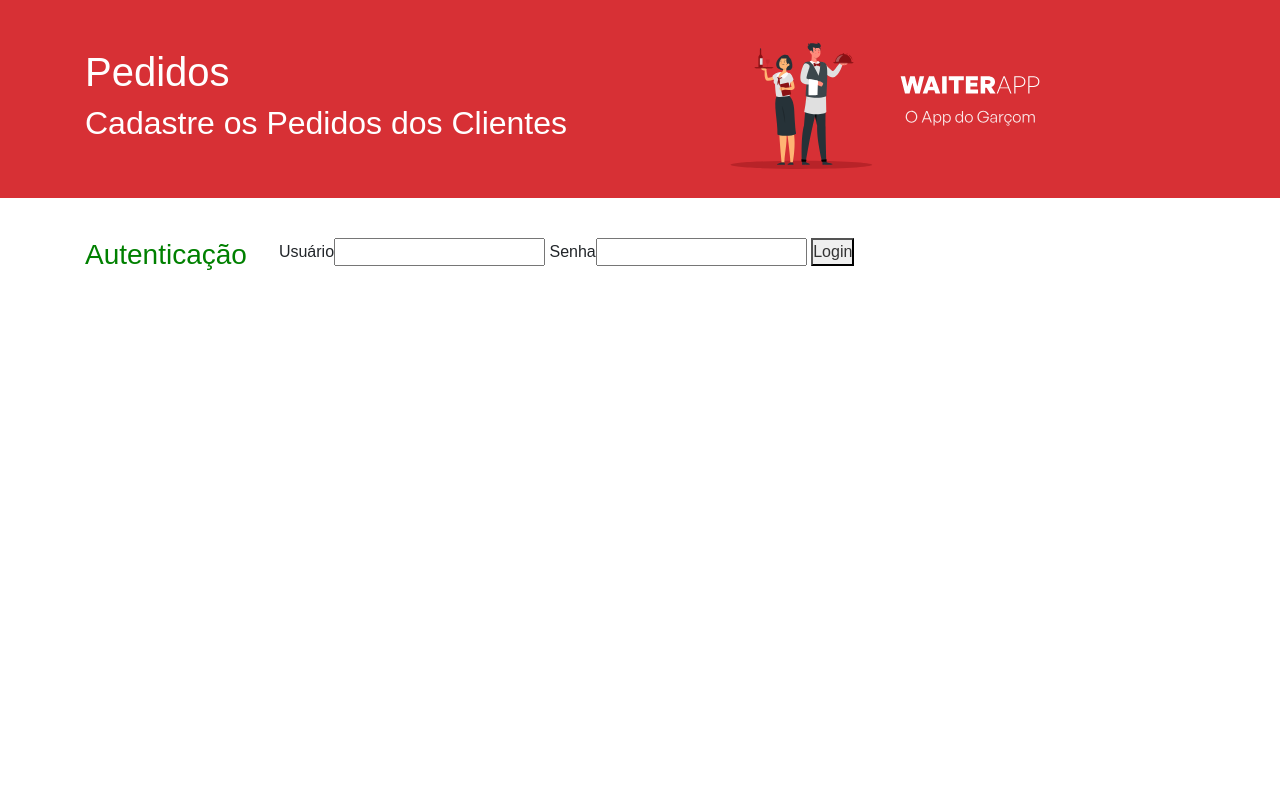
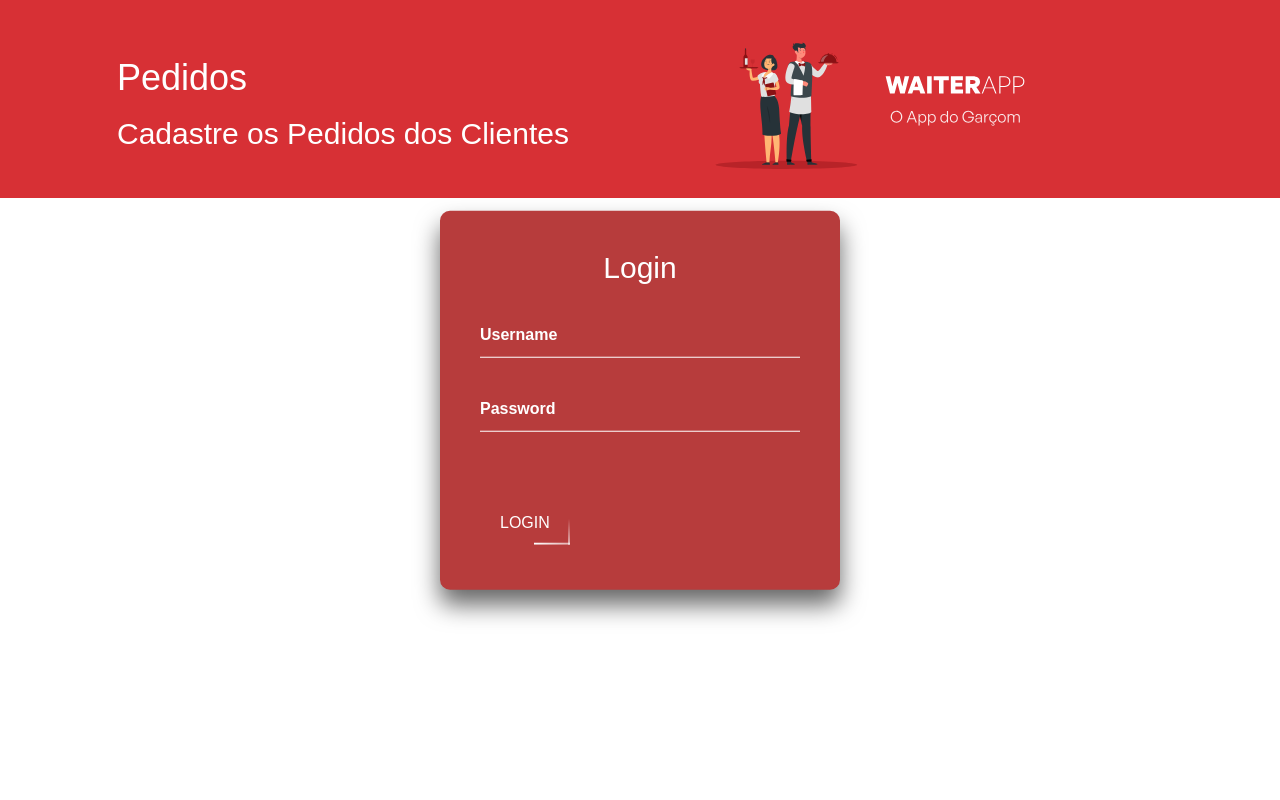
Before and after one commit to Benersy1337/Waiterapp-Front-End-With-Django, a Django app: page /accounts/login/ in a window 1280 px wide. Run offline with Django 4.2, Linux system fonts and the light colour scheme; some libraries are stand-ins or nearby versions.

Commit message:
login done

```diff
--- a/crud/models.py
+++ b/crud/models.py
@@ -6,5 +6,9 @@ class Pedido(models.Model):
 
     nome = models.CharField(max_length=30)
 
+    numero = models.IntegerField(default=None)
+
+    numeroMesa = models.IntegerField(default=None)
+
     def __str__(self):
         return self.nome
--- a/crud/static/assets/css/login.css
+++ b/crud/static/assets/css/login.css
@@ -1,3 +1,185 @@
-h3{
-    color: green;
+.page-details {
+    color: white;
 }
+
+html {
+    height: 100%;
+}
+
+body {
+    margin: 0;
+    padding: 0;
+    font-family: sans-serif;
+}
+
+.login-box {
+    position: absolute;
+    top: 50%;
+    left: 50%;
+    width: 400px;
+    padding: 40px;
+    transform: translate(-50%, -50%);
+    background: rgb(183, 60, 60);
+    box-sizing: border-box;
+    box-shadow: 0 15px 25px rgba(0, 0, 0, .6);
+    border-radius: 10px;
+}
+
+.login-box h2 {
+    margin: 0 0 30px;
+    padding: 0;
+    color: #fff;
+    text-align: center;
+}
+
+.login-box .user-box {
+    position: relative;
+}
+
+.login-box .user-box input {
+    width: 100%;
+    padding: 10px 0;
+    font-size: 16px;
+    color: #fff;
+    margin-bottom: 30px;
+    border: none;
+    border-bottom: 1px solid #fff;
+    outline: none;
+    background: transparent;
+}
+
+.login-box .user-box label {
+    position: absolute;
+    top: 0;
+    left: 0;
+    padding: 10px 0;
+    font-size: 16px;
+    color: #fff;
+    pointer-events: none;
+    transition: .5s;
+}
+
+.login-box .user-box input:focus~label,
+.login-box .user-box input:valid~label {
+    top: -20px;
+    left: 0;
+    color: #fff;
+    font-size: 12px;
+}
+
+.login-box form a {
+    position: relative;
+    display: inline-block;
+    padding: 10px 20px;
+    color: #fff;
+    font-size: 16px;
+    text-decoration: none;
+    text-transform: uppercase;
+    overflow: hidden;
+    transition: .5s;
+    margin-top: 40px;
+    letter-spacing: 4px
+}
+
+.login-box a:hover {
+    background: white;
+    color: black;
+    border-radius: 5px;
+    box-shadow: 0 0 3px #fff,
+        0 0 20px #fff,
+        0 0 40px #fff,
+        0 0 80px #fff;
+}
+
+.login-box a span {
+    position: absolute;
+    display: block;
+}
+
+.login-box a span:nth-child(1) {
+    top: 0;
+    left: -100%;
+    width: 100%;
+    height: 2px;
+    background: linear-gradient(90deg, transparent, #fff);
+    animation: btn-anim1 1s linear infinite;
+}
+
+@keyframes btn-anim1 {
+    0% {
+        left: -100%;
+    }
+
+    50%,
+    100% {
+        left: 100%;
+    }
+}
+
+.login-box a span:nth-child(2) {
+    top: -100%;
+    right: 0;
+    width: 2px;
+    height: 100%;
+    background: linear-gradient(180deg, transparent, #fff);
+    animation: btn-anim2 1s linear infinite;
+    animation-delay: .25s
+}
+
+@keyframes btn-anim2 {
+    0% {
+        top: -100%;
+    }
+
+    50%,
+    100% {
+        top: 100%;
+    }
+}
+
+.login-box a span:nth-child(3) {
+    bottom: 0;
+    right: -100%;
+    width: 100%;
+    height: 2px;
+    background: linear-gradient(270deg, transparent, #fff);
+    animation: btn-anim3 1s linear infinite;
+    animation-delay: .5s
+}
+
+@keyframes btn-anim3 {
+    0% {
+        right: -100%;
+    }
+
+    50%,
+    100% {
+        right: 100%;
+    }
+}
+
+.login-box a span:nth-child(4) {
+    bottom: -100%;
+    left: 0;
+    width: 2px;
+    height: 100%;
+    background: linear-gradient(360deg, transparent, #fff);
+    animation: btn-anim4 1s linear infinite;
+    animation-delay: .75s
+}
+
+@keyframes btn-anim4 {
+    0% {
+        bottom: -100%;
+    }
+
+    50%,
+    100% {
+        bottom: 100%;
+    }
+}
+
+button{
+    background: transparent;
+    border: none;
+}
--- a/crud/templates/orders/detail.html
+++ b/crud/templates/orders/detail.html
@@ -7,10 +7,10 @@
 {% block content %}
 
 <div class="card-parciais item-page">
-    <img src="/img/products/{{pedido.imagem}}" class="img-detail" alt="{{pedido.id}}">
+    <img src="/img/products/{{pedido.imagem}}" class="img-detail">
     <div class="card-body">
         <h5 class="card-title">Mesa {{pedido.id}}</h5>
-        <p class="card-text">Pedido {{pedido.nome}}</p>
+        <p class="card-text">Pedido {{pedido.numero}}</p>
     </div>
 </div>
 
--- a/crud/templates/orders/edit.html
+++ b/crud/templates/orders/edit.html
@@ -22,8 +22,8 @@
 
                 <input type="hidden" name="id" value={{pedido.id}} />
 
-                <label for="mesa">Mesa da Mesa:</label>
-                <input type="number" name="mesa" placeholder="Digite o número da Mesa" value="{{pedido.nome}}" />
+                <label for="mesa">Número da Mesa:</label>
+                <input type="number" name="mesa" placeholder="Digite o número da Mesa" value="{{pedido.numero}}" />
 
             </div>
 
--- a/crud/templates/registration/login.html
+++ b/crud/templates/registration/login.html
@@ -5,12 +5,15 @@
 {% block styles %}
 {% load static %}
 <link rel="stylesheet" href="{% static '/assets/css/login.css' %}" />
+<link rel="stylesheet" href="https://maxcdn.bootstrapcdn.com/bootstrap/3.4.1/css/bootstrap.min.css">
+<script src="https://ajax.googleapis.com/ajax/libs/jquery/3.6.1/jquery.min.js"></script>
+<script src="https://maxcdn.bootstrapcdn.com/bootstrap/3.4.1/js/bootstrap.min.js"></script>
 {% endblock %}
 
 
-<h3>Autenticação</h3>
 
-    <form action="" method="POST">
+
+<!-- <form action="" method="POST">
 
     {% csrf_token %}
 
@@ -21,6 +24,40 @@
     <button type="submit">Login</button>
 
 
+</form> -->
+
+
+
+
+
+    <div class="login-box">
+        <h2>Login</h2>
+        <form action="" method="POST">
+
+            {% csrf_token %}
+
+
+          <div class="user-box">
+            <input type="text" name="username" required="">
+            <label>Username</label>
+          </div>
+          <div class="user-box">
+            <input type="password" name="password" required="">
+            <label>Password</label>
+          </div>
+          <a href="#">
+            <span></span>
+            <span></span>
+            <span></span>
+            <span></span>
+            <button type="submit">LOGIN</button>
+          </a>
         </form>
+      </div>
+
+
+
+
+
 
 {% endblock %}
--- a/crud/templates/update.html
+++ b/crud/templates/update.html
@@ -8,11 +8,11 @@
 </head>
 <body>
 
-    {{pedido.id}} - {{pedido.nome}}
+    {{pedido.id}} - {{pedido.numero}}
 
     <form action="{% url 'update' pedido.id %}" method="POST">
         {% csrf_token %}
-        <input type="text" name="nome" value="{{pedido.nome}}">
+        <input type="text" name="nome" value="{{pedido.numero}}">
         <button type="submit">Update</button>
     </form>
 
```
Also changed, not shown: crud/templates/orders/all.html (+4 -4 lines), crud/views.py (+7 -2 lines), crud/migrations/0004_pedido_numero_pedido_numeromesa.py (added), crud/templates/home/home.html (line endings or trailing spaces). Lines whose indentation alone changed are shown as unchanged.
